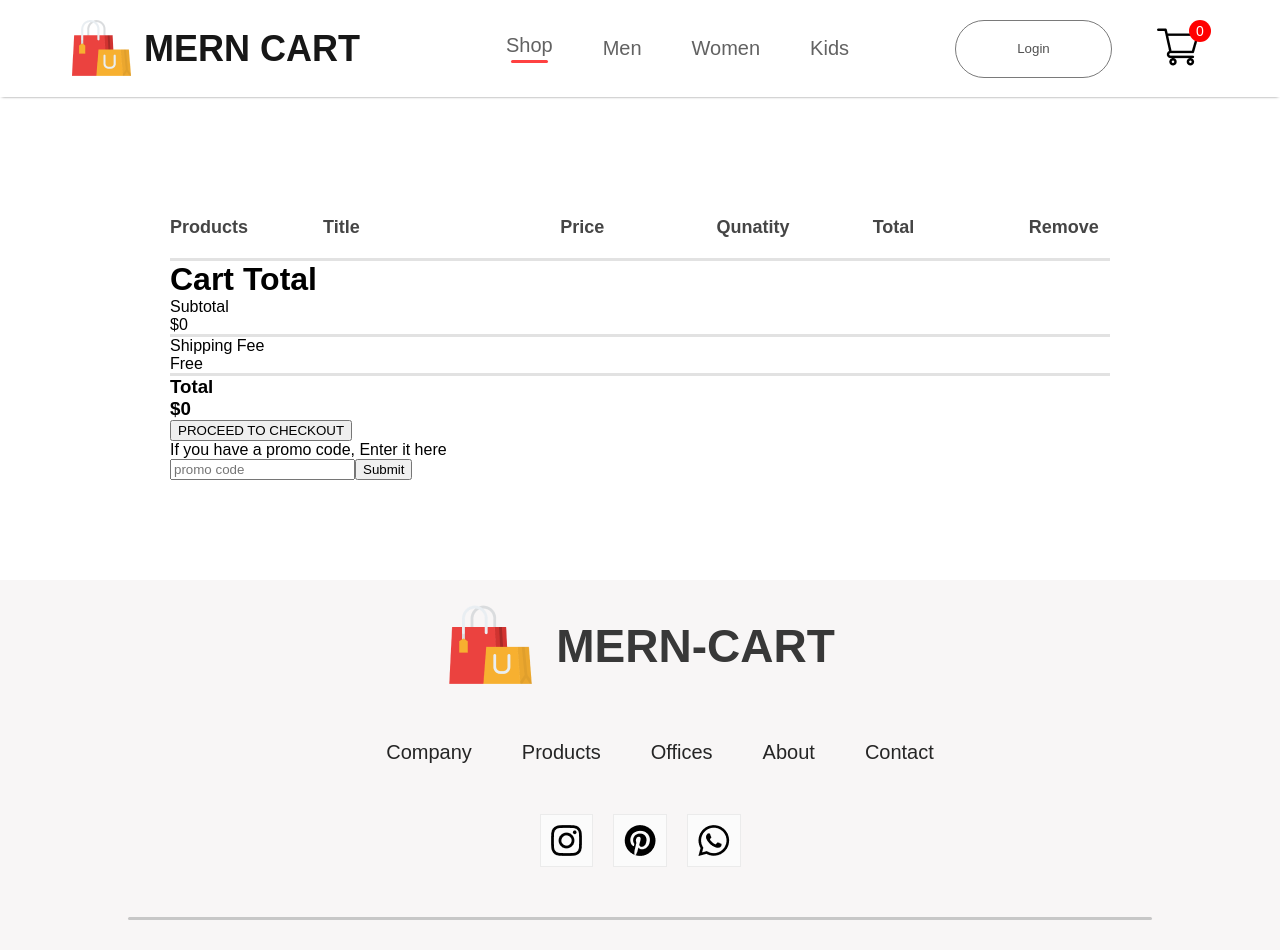
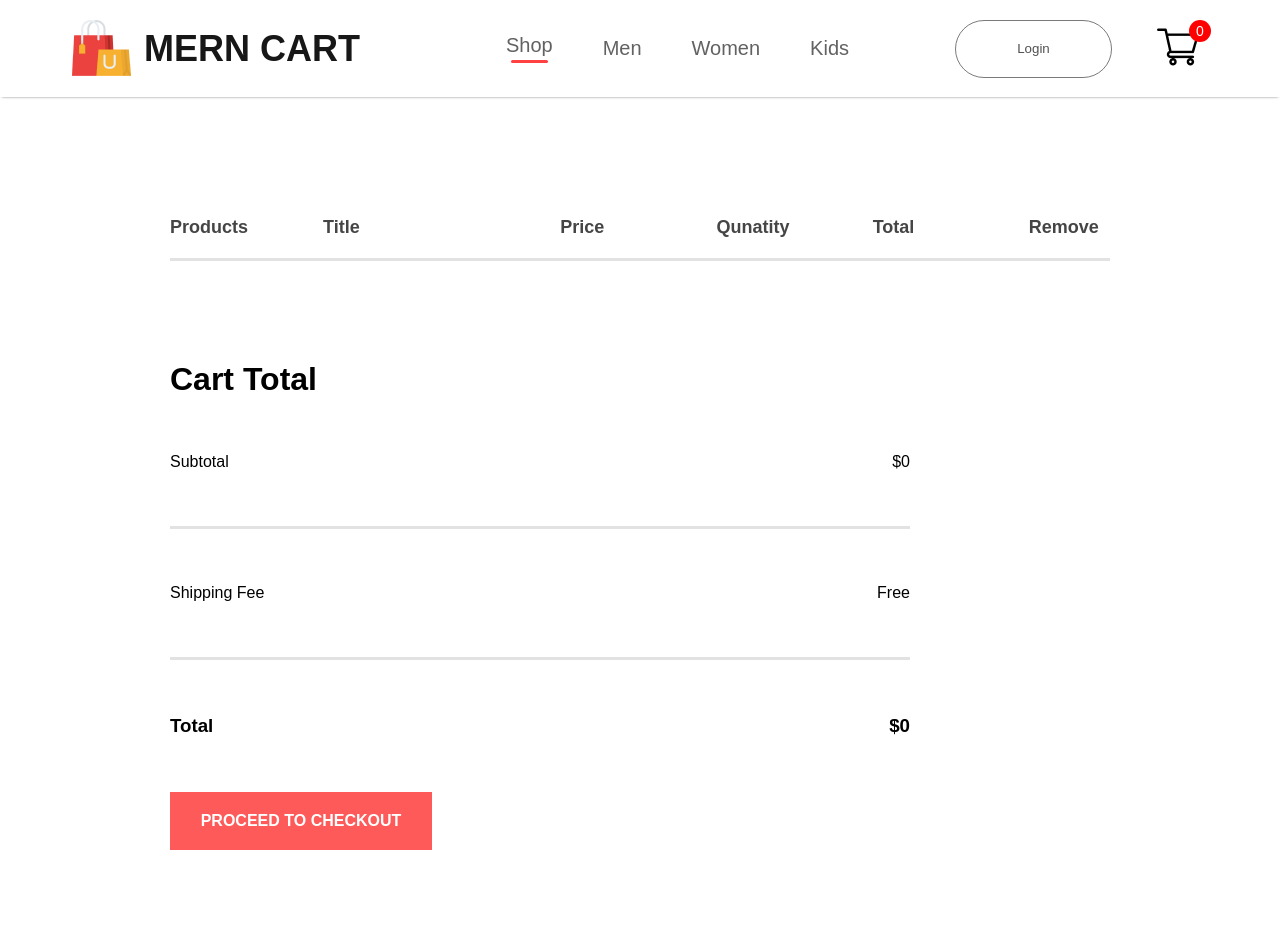
Before and after one commit to PraneethBunny123/MERN-Cart, a React (Vite) app in the folder frontend/: page /cart in a window 1280 px wide. Shown: the top 950 px of the page. Built offline with nearby package versions, Linux system fonts and the light colour scheme.

Commit message:
More styles for the checkout section

```diff
--- a/frontend/src/components/CartItem/CartItem.css
+++ b/frontend/src/components/CartItem/CartItem.css
@@ -40,3 +40,34 @@
     margin: 0px 40px;
     cursor: pointer;
 }
+
+.cart-item-checkout {
+    display: flex;
+    margin: 100px 0px;
+}
+
+.cart-item-total {
+    flex: 1;
+    display: flex;
+    flex-direction: column;
+    margin-right: 200px;
+    gap: 40px;
+}
+
+.cart-item-total-item {
+    display: flex;
+    justify-content: space-between;
+    padding: 15px 0px;
+}
+
+.cart-item-total button {
+    width: 262px;
+    height: 58px;
+    outline: none;
+    border: none;
+    background: #ff5a5a;
+    color: #fff;
+    font-size: 16px;
+    font-weight: 600;
+    cursor: pointer;
+}
--- a/frontend/src/components/CartItem/CartItem.jsx
+++ b/frontend/src/components/CartItem/CartItem.jsx
@@ -43,7 +43,7 @@ export default function CartItem() {
                 return null
             })}
 
-            <div className='cart-item-down'>
+            <div className='cart-item-checkout'>
                 <div className='cart-item-total'>
                     <h1>Cart Total</h1>
                     <div className='cart-item-total-item'>
@@ -60,8 +60,8 @@ export default function CartItem() {
                         <h3>Total</h3>
                         <h3>${0}</h3>
                     </div>
+                    <button>PROCEED TO CHECKOUT</button>
                 </div>
-                <button>PROCEED TO CHECKOUT</button>
             </div>
             <div className='cart-item-promo'>
                 <p>If you have a promo code, Enter it here</p>
```
